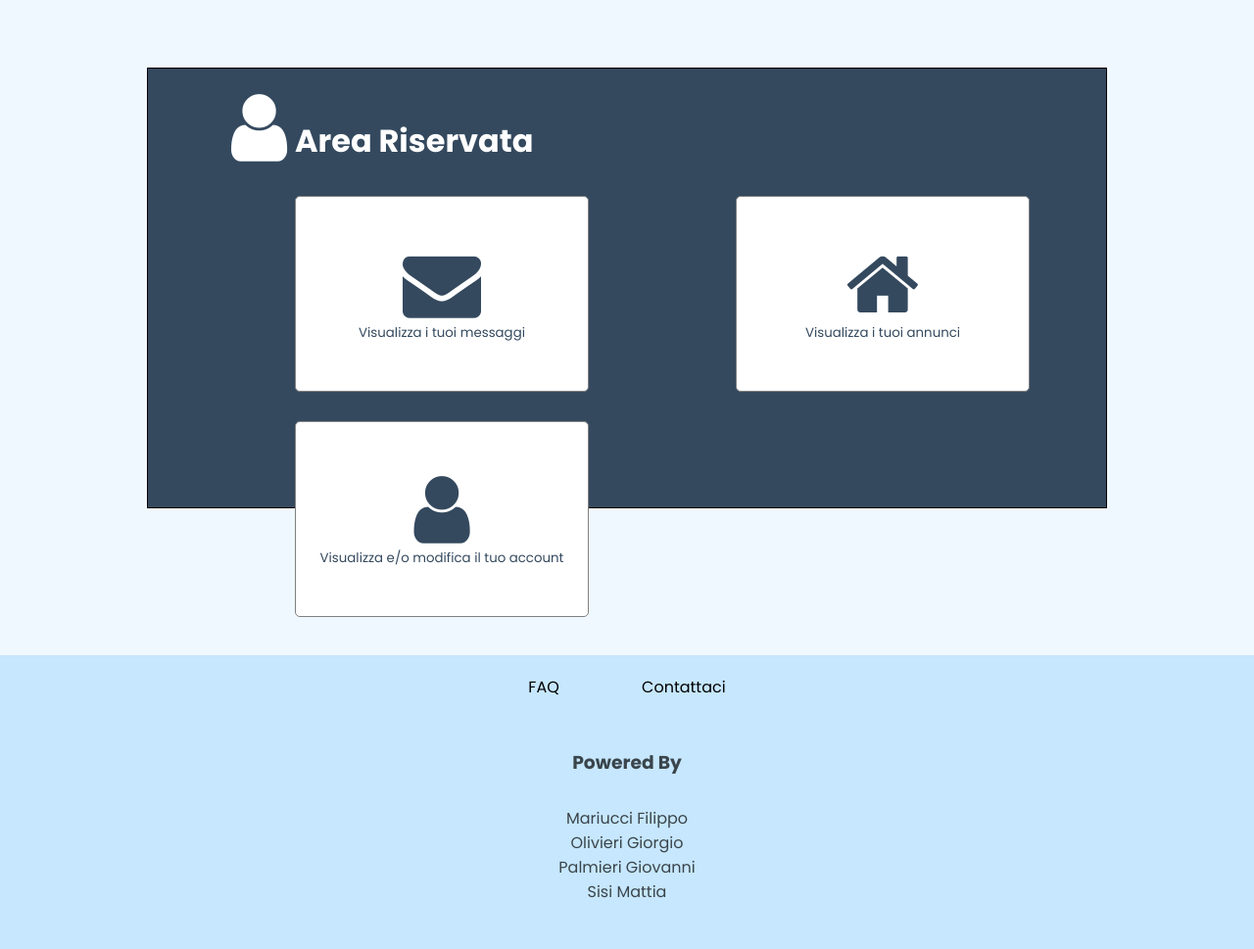
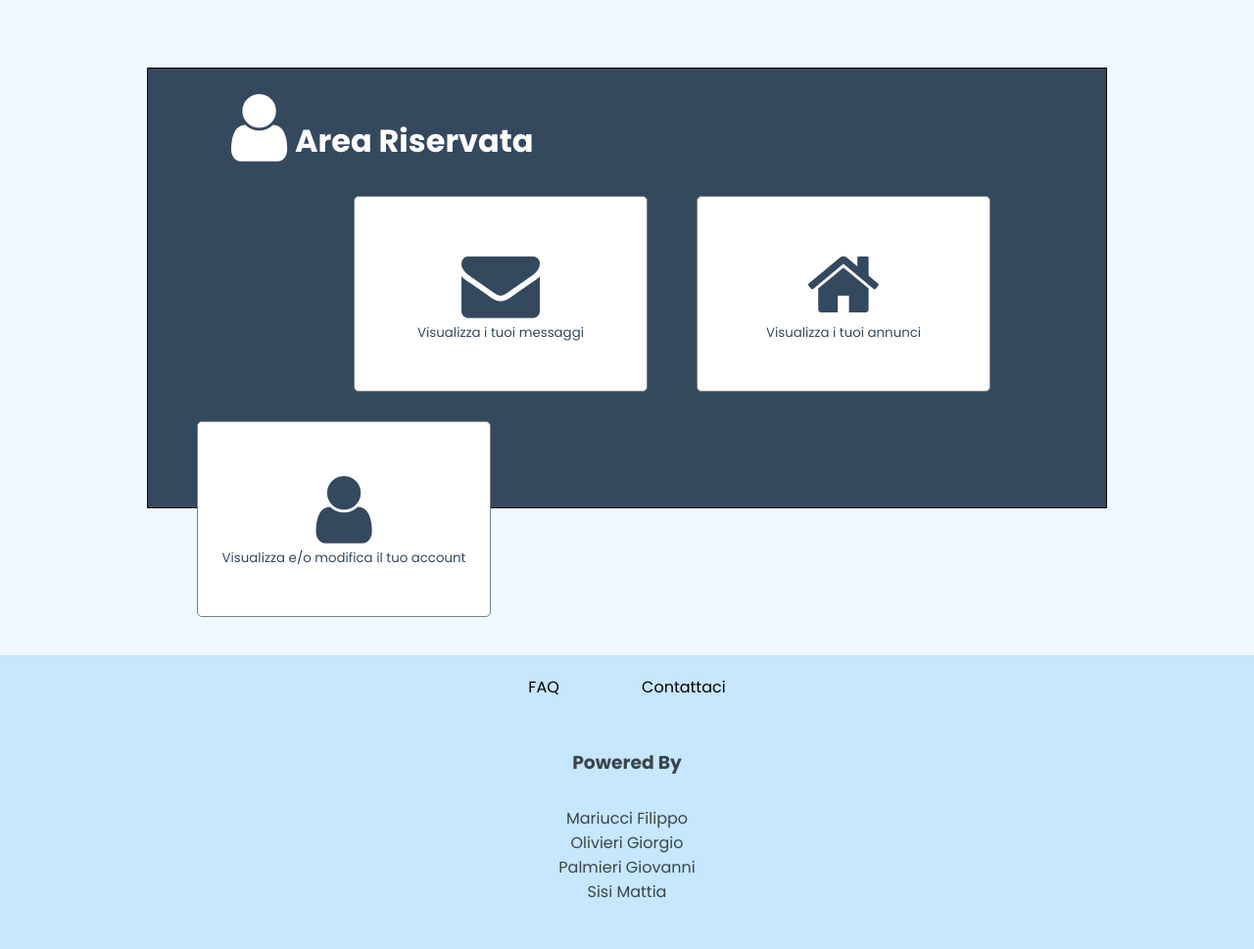
Before and after one commit to FilippoMariucci/TEC-WEB, a PHP site: page /project/Livello_2/area_ris_2.html in a window 1280 px wide. Shown: the part 161-1130 px from the top of the page at 98% size. Run offline with PHP 8.4, Linux system fonts and the light colour scheme.

Commit message:
prova prova fino 4

```diff
--- a/css/Livello_2_style/area_ris_2_style.css
+++ b/css/Livello_2_style/area_ris_2_style.css
@@ -36,7 +36,7 @@ header{
 .messaggi button{
   float: left;
   cursor: pointer;
-  margin-left: 150px;
+  margin-left: 210px;
   margin-top: 30px;
   background-color: white;
   border: 1px solid grey;
@@ -58,7 +58,7 @@ header{
 .annunci button{
   float: left;
   cursor: pointer;
-  margin-left: 150px;
+  margin-left: 50px;
   margin-top: 30px;
   background-color: white;
   border: 1px solid grey;
@@ -80,7 +80,7 @@ header{
 .account button{
   float: left;
   cursor: pointer;
-  margin-left: 150px;
+  margin-left: 50px;
   margin-top: 30px;
   background-color: white;
   border: 1px solid grey;
```
